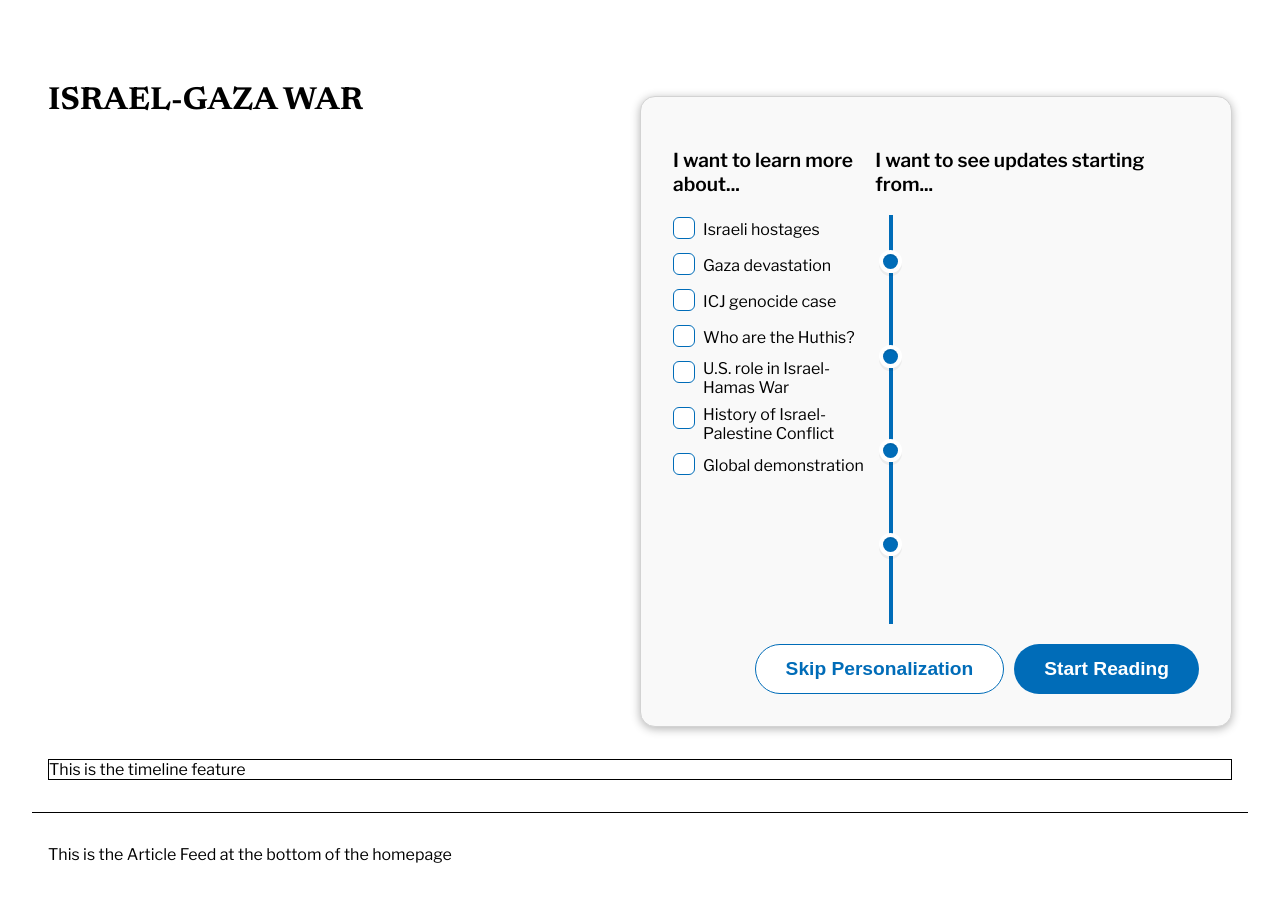
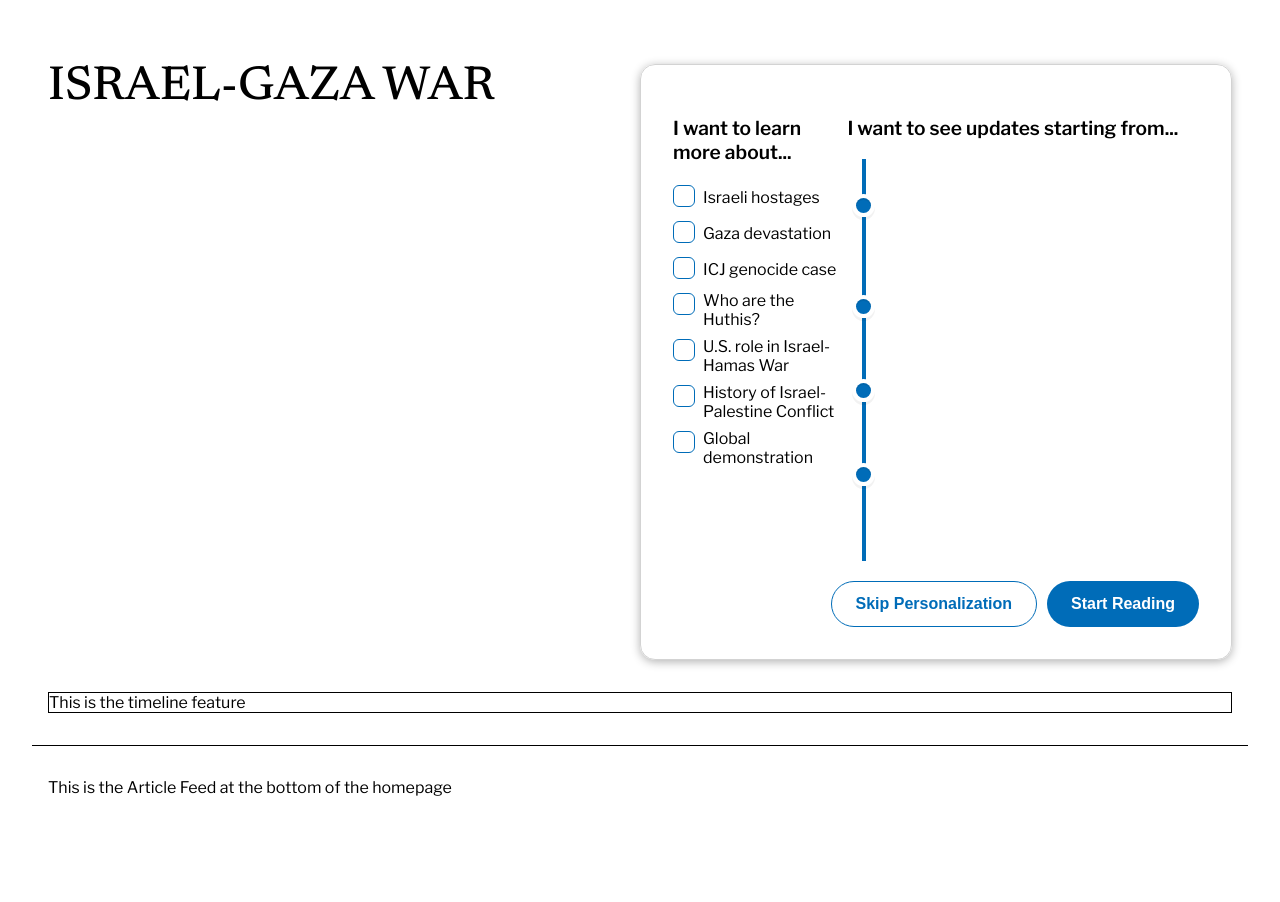
Before and after one commit to lauracastrovenegas/adaptive-stories, a React (Create React App) app: page / in a window 1280 px wide. Shown: the top 902 px of the page. After the commit the page ends 861 px from the top, so only its background shows below. Built offline with nearby package versions, Linux system fonts and the light colour scheme; the HTML template or start-up script is replaced by a standard one.

Commit message:
fixed some padding and font sizes

```diff
--- a/src/components/Button.js
+++ b/src/components/Button.js
@@ -8,8 +8,8 @@ const StyledButton = styled.button`
   border-radius: 2.5rem;
   color: white;
   font-weight: 700;
-  padding: 0.8rem 1.875rem;
-  font-size: 1.2rem;
+  padding: 0.8rem 1.5rem;
+  font-size: 1rem;
   width: fit-content;
 
   &:hover {
--- a/src/components/PersonalizationQuiz.js
+++ b/src/components/PersonalizationQuiz.js
@@ -50,7 +50,6 @@ const Wrapper = styled.div`
   margin: 2rem;
   margin: 2rem auto;
   box-shadow: 0px 2px 10px 0px rgba(0, 0, 0, 0.30);
-  background-color: #f9f9f9;
 
   h3 {
     font-family: 'Libre Franklin', sans-serif;
@@ -93,7 +92,12 @@ const Timeline = styled.div`
 
     p {
       font-size: 14px;
-      line-height: 1;
+      line-height: normal;
+      margin: 1rem 0;
+    }
+
+    span {
+      font-weight: 700;
     }
 
     :hover {
@@ -102,7 +106,7 @@ const Timeline = styled.div`
   }
 
   .date {
-    font-size: 12px;
+    display: none;
   }
 
   .icon {
@@ -160,7 +164,7 @@ const PersonalizationQuiz = ({ setPersonalizationOptions }) => {
                 textClassName={"textBox" + (idx === dateSelected ? " selected" : "")}
                 onTimelineElementClick={() => idx === dateSelected ? setDateSelected(-1) : setDateSelected(idx)}
               >
-                <p>{event.title}</p>
+                <p><span>{event.date}</span> - {event.title}</p>
               </VerticalTimelineElement>
             ))}
           </VerticalTimeline>
--- a/src/containers/Homepage/Dashboard.js
+++ b/src/containers/Homepage/Dashboard.js
@@ -4,7 +4,12 @@ import PersonalizationQuiz from "../../components/PersonalizationQuiz";
 import Timeline from "../../components/Timeline";
 
 const Wrapper = styled.div`
-  padding: 2rem 1rem;
+  padding: 0rem 1rem 2rem 1rem;
+
+  h1 {
+    font-weight: 500;
+    font-size: 3rem;
+  }
 `;
 
 const Top = styled.div`
```
